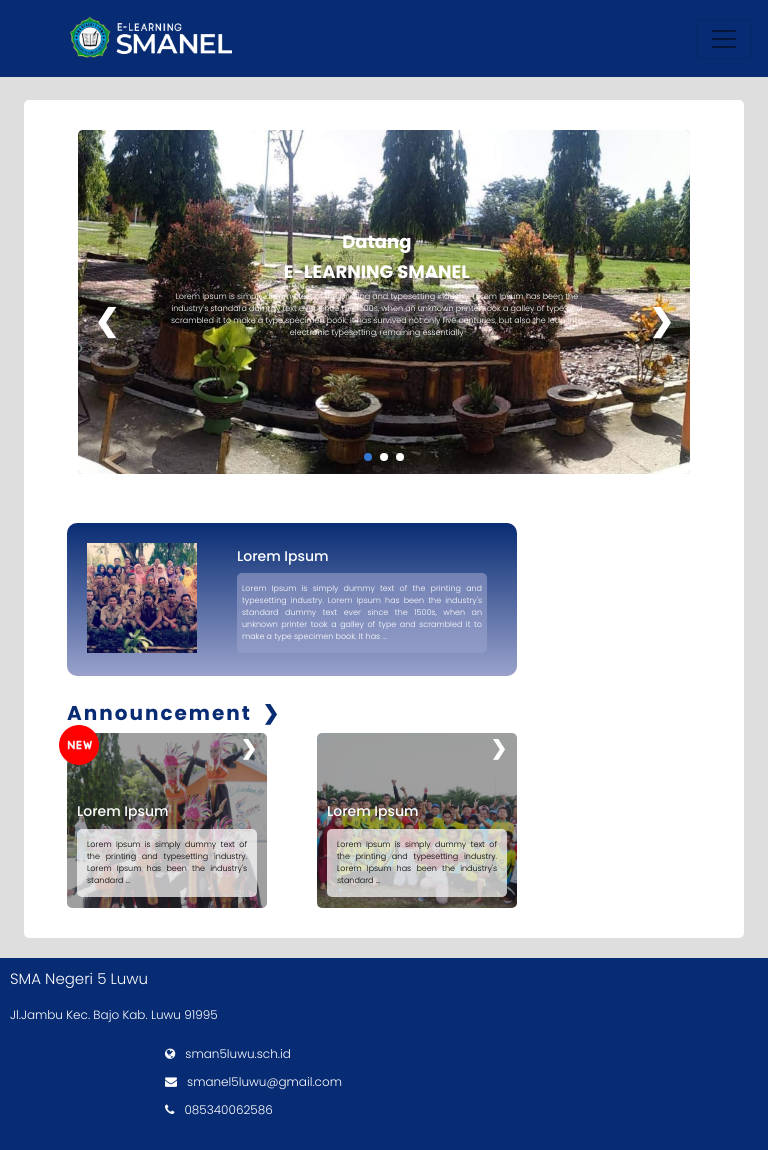
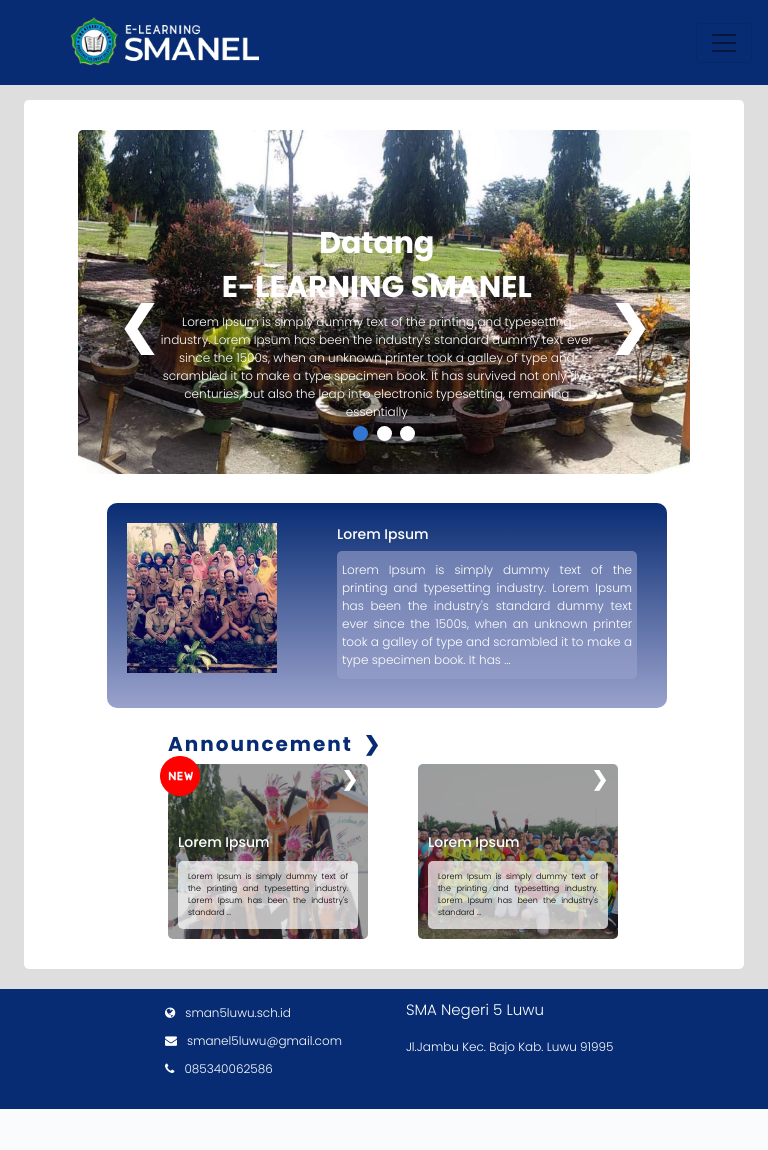
Before and after one commit to arusmiati/Kel2-eLearning, a PHP site: page /homepage.html in a window 768 px wide. After the commit the page ends 1109 px from the top, so only its background shows below. Run offline with PHP 8.4, Linux system fonts and the light colour scheme; some libraries are stand-ins or nearby versions.

Commit message:
update homepage & announcement

```diff
--- a/homepage.html
+++ b/homepage.html
@@ -207,6 +207,18 @@
 
     }
   </script>
+  <!-- Optional JavaScript -->
+  <!-- jQuery first, then Popper.js, then Bootstrap JS -->
+  <script src="https://code.jquery.com/jquery-3.5.1.slim.min.js"
+    integrity="sha384-DfXdz2htPH0lsSSs5nCTpuj/zy4C+OGpamoFVy38MVBnE+IbbVYUew+OrCXaRkfj"
+    crossorigin="anonymous"></script>
+  <script src="https://cdn.jsdelivr.net/npm/popper.js@1.16.0/dist/umd/popper.min.js"
+    integrity="sha384-Q6E9RHvbIyZFJoft+2mJbHaEWldlvI9IOYy5n3zV9zzTtmI3UksdQRVvoxMfooAo"
+    crossorigin="anonymous"></script>
+  <script src="https://stackpath.bootstrapcdn.com/bootstrap/4.5.0/js/bootstrap.min.js"
+    integrity="sha384-OgVRvuATP1z7JjHLkuOU7Xw704+h835Lr+6QL9UvYjZE3Ipu6Tp75j7Bh/kR0JKI"
+    crossorigin="anonymous"></script>
+
 
 </body>
 
--- a/style_homepage.css
+++ b/style_homepage.css
@@ -419,7 +419,85 @@ body {
 }
 
 /* responsive */
-@media screen and (min-width: 100px) and (max-width: 800px) {
+
+@media screen and (min-width: 751px) and (max-width: 1200px) {
+    .txt1, .txt {
+        font-size: 12px;
+    }
+
+    h1 {
+        font-size: 30px;
+    }
+
+    .content-announcements {
+        justify-content: center;
+    }
+
+    .first {
+        width: fit-content;
+        margin-top: -25px;
+        height: fit-content;
+    }
+
+    .first .text {
+        font-size: 12px;
+        position: relative;
+        width: 300px;
+        margin-top: -157px;
+        margin-left: 200px;
+    }
+
+    .first .image {
+        height: 150px;
+        width: 150px;
+        margin: -10px;
+    }
+
+    .announcement {
+        margin-top: 3%;
+        width: 250px;
+        margin-left: 20%;
+        font-size: 8px;
+    }
+
+    .announcement a {
+        font-size: 20px;
+    }
+
+    .announ1 {
+        width: 80%;
+        margin-top: 5px;
+        height: 175px;
+    }
+
+    .announ1 .new {
+        width: 40px;
+        height: 40px;
+        margin: -8px 0 0 -8px;
+    }
+
+    .announ2 {
+        width: 80%;
+        margin-top: -175px;
+        height: 175px;
+        margin-left: 250px;
+    }
+
+    h5 {
+        margin-top: 10px;
+        font-size: 14px;
+    }
+
+    .announ1 h5 {
+        font-size: 14px;
+    }
+
+    .announ2 h5 {
+        font-size: 14px;
+    }
+}
+
+@media screen and (min-width: 100px) and (max-width: 750px) {
     #navbarNav .profil .icon-profil{
         width: 4vh;
     }
@@ -459,6 +537,10 @@ body {
         display: inline-block;
     }
 
+    .footer .nama-footer{
+        margin-left: 157px;
+    }
+
     .next {
         right: 70px;
         font-size: 30px;
@@ -496,6 +578,7 @@ body {
         width: fit-content;
         margin-top: -25px;
         height: 153px;
+        justify-content: center;
     }
 
     .first .text {
```
Also changed, not shown: announcement.html (+10 -4 lines), style_annountcement.css (+50 -8 lines).
